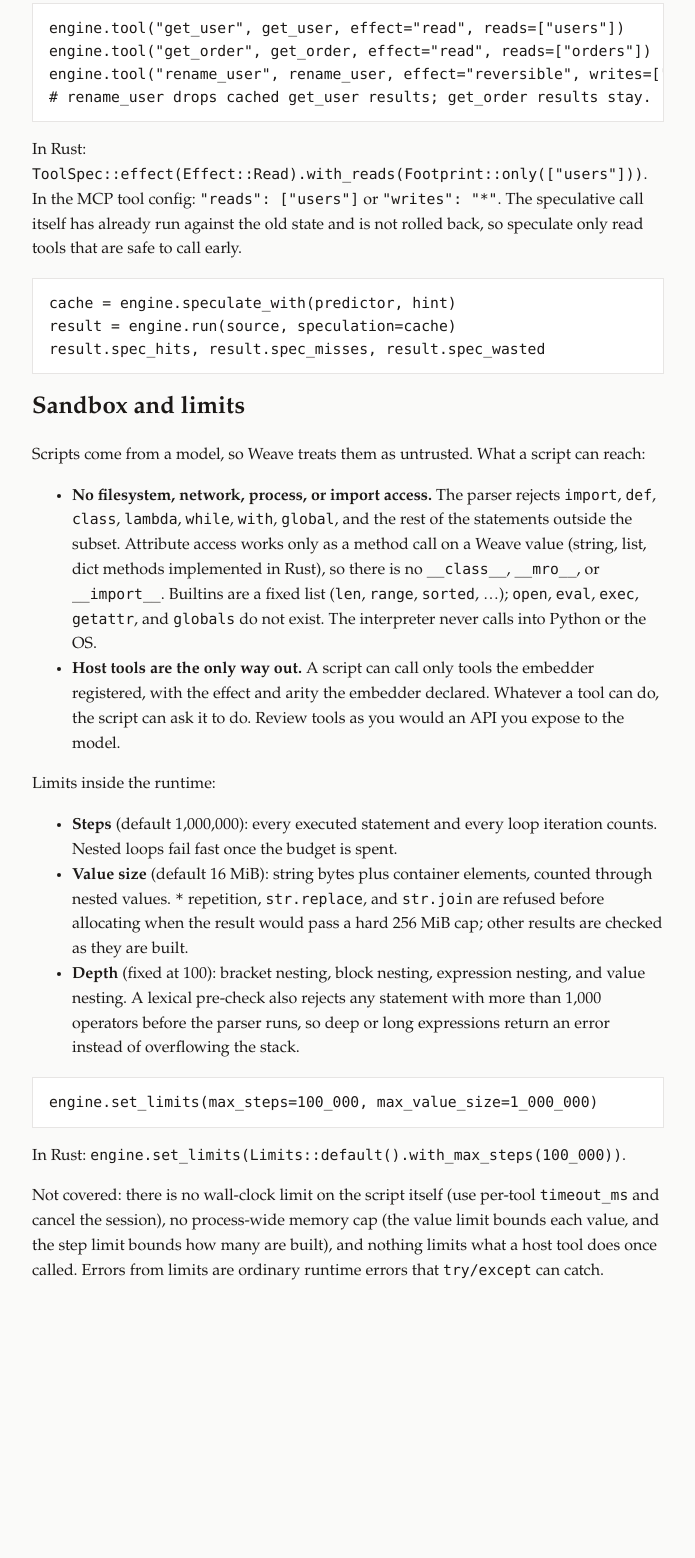
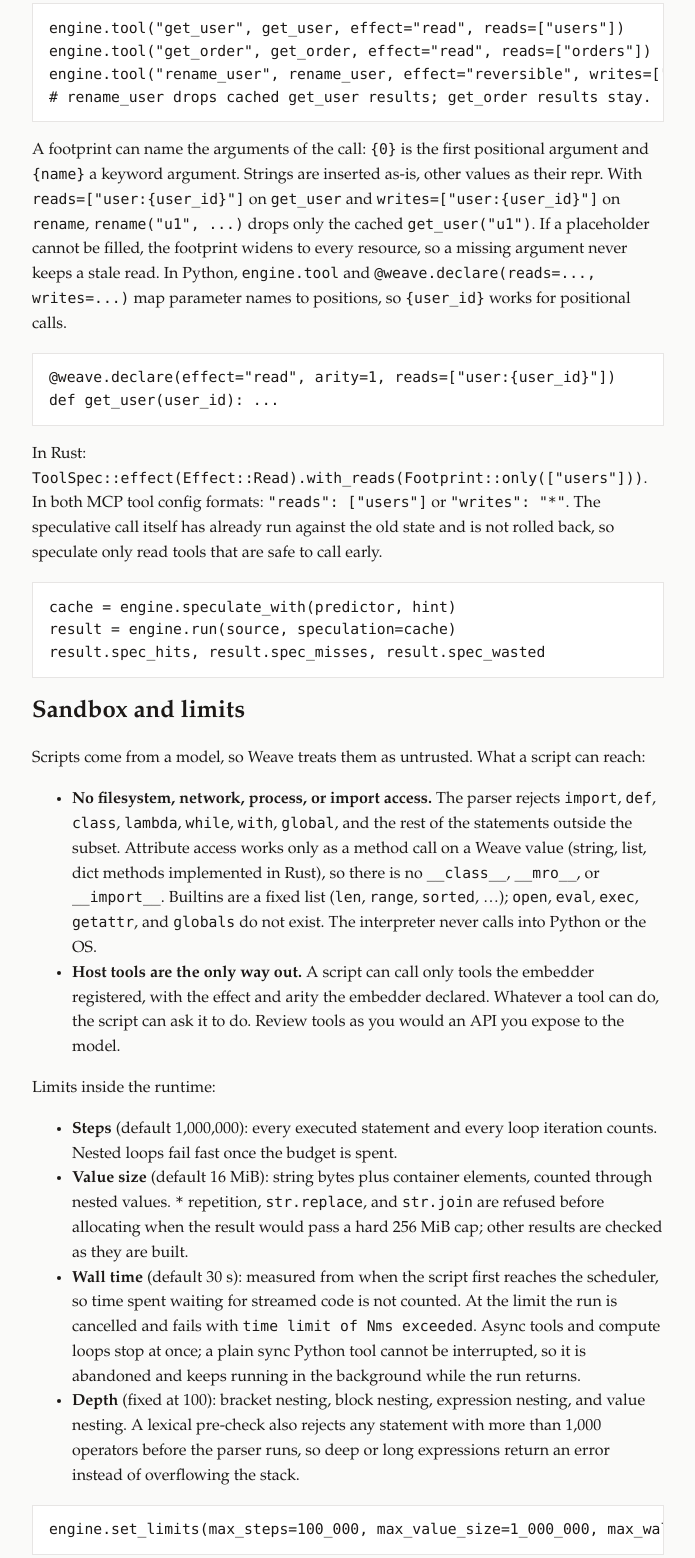
Before and after one commit to AtharvRaotole/weave, a plain HTML site: page docs/runtime.html in a window 1280 px wide. Shown: the part 1159-2717 px from the top of the page, without its empty margins (292-987 px from the left). Before the commit the page ends 2482 px from the top, so only its background shows below. Drawn offline with Linux system fonts and the light colour scheme.

Commit message:
Document argument footprints, decorator and MCP footprints, and the wall-clock limit

```diff
--- a/docs/runtime.html
+++ b/docs/runtime.html
@@ -37,7 +37,10 @@
 engine.tool("get_order", get_order, effect="read", reads=["orders"])
 engine.tool("rename_user", rename_user, effect="reversible", writes=["users"])
 # rename_user drops cached get_user results; get_order results stay.</pre>
-    <p>In Rust: <code>ToolSpec::effect(Effect::Read).with_reads(Footprint::only(["users"]))</code>. In the MCP tool config: <code>"reads": ["users"]</code> or <code>"writes": "*"</code>. The speculative call itself has already run against the old state and is not rolled back, so speculate only read tools that are safe to call early.</p>
+    <p>A footprint can name the arguments of the call: <code>{0}</code> is the first positional argument and <code>{name}</code> a keyword argument. Strings are inserted as-is, other values as their repr. With <code>reads=["user:{user_id}"]</code> on <code>get_user</code> and <code>writes=["user:{user_id}"]</code> on <code>rename</code>, <code>rename("u1", ...)</code> drops only the cached <code>get_user("u1")</code>. If a placeholder cannot be filled, the footprint widens to every resource, so a missing argument never keeps a stale read. In Python, <code>engine.tool</code> and <code>@weave.declare(reads=..., writes=...)</code> map parameter names to positions, so <code>{user_id}</code> works for positional calls.</p>
+    <pre>@weave.declare(effect="read", arity=1, reads=["user:{user_id}"])
+def get_user(user_id): ...</pre>
+    <p>In Rust: <code>ToolSpec::effect(Effect::Read).with_reads(Footprint::only(["users"]))</code>. In both MCP tool config formats: <code>"reads": ["users"]</code> or <code>"writes": "*"</code>. The speculative call itself has already run against the old state and is not rolled back, so speculate only read tools that are safe to call early.</p>
     <pre>cache = engine.speculate_with(predictor, hint)
 result = engine.run(source, speculation=cache)
 result.spec_hits, result.spec_misses, result.spec_wasted</pre>
@@ -51,11 +54,12 @@ result.spec_hits, result.spec_misses, result.spec_wasted</pre>
     <ul>
       <li><strong>Steps</strong> (default 1,000,000): every executed statement and every loop iteration counts. Nested loops fail fast once the budget is spent.</li>
       <li><strong>Value size</strong> (default 16 MiB): string bytes plus container elements, counted through nested values. <code>*</code> repetition, <code>str.replace</code>, and <code>str.join</code> are refused before allocating when the result would pass a hard 256 MiB cap; other results are checked as they are built.</li>
+      <li><strong>Wall time</strong> (default 30 s): measured from when the script first reaches the scheduler, so time spent waiting for streamed code is not counted. At the limit the run is cancelled and fails with <code>time limit of Nms exceeded</code>. Async tools and compute loops stop at once; a plain sync Python tool cannot be interrupted, so it is abandoned and keeps running in the background while the run returns.</li>
       <li><strong>Depth</strong> (fixed at 100): bracket nesting, block nesting, expression nesting, and value nesting. A lexical pre-check also rejects any statement with more than 1,000 operators before the parser runs, so deep or long expressions return an error instead of overflowing the stack.</li>
     </ul>
-    <pre>engine.set_limits(max_steps=100_000, max_value_size=1_000_000)</pre>
-    <p>In Rust: <code>engine.set_limits(Limits::default().with_max_steps(100_000))</code>.</p>
-    <p>Not covered: there is no wall-clock limit on the script itself (use per-tool <code>timeout_ms</code> and cancel the session), no process-wide memory cap (the value limit bounds each value, and the step limit bounds how many are built), and nothing limits what a host tool does once called. Errors from limits are ordinary runtime errors that <code>try/except</code> can catch.</p>
+    <pre>engine.set_limits(max_steps=100_000, max_value_size=1_000_000, max_wall_time_ms=5_000)</pre>
+    <p>In Rust: <code>engine.set_limits(Limits::default().with_max_steps(100_000).with_max_wall_time(Duration::from_secs(5)))</code>.</p>
+    <p>Not covered: no process-wide memory cap (the value limit bounds each value, and the step limit bounds how many are built), and nothing limits what a host tool does once called. Errors from limits are ordinary runtime errors that <code>try/except</code> can catch.</p>
   </main>
 </body>
 </html>
```
Also changed, not shown: README.md.
